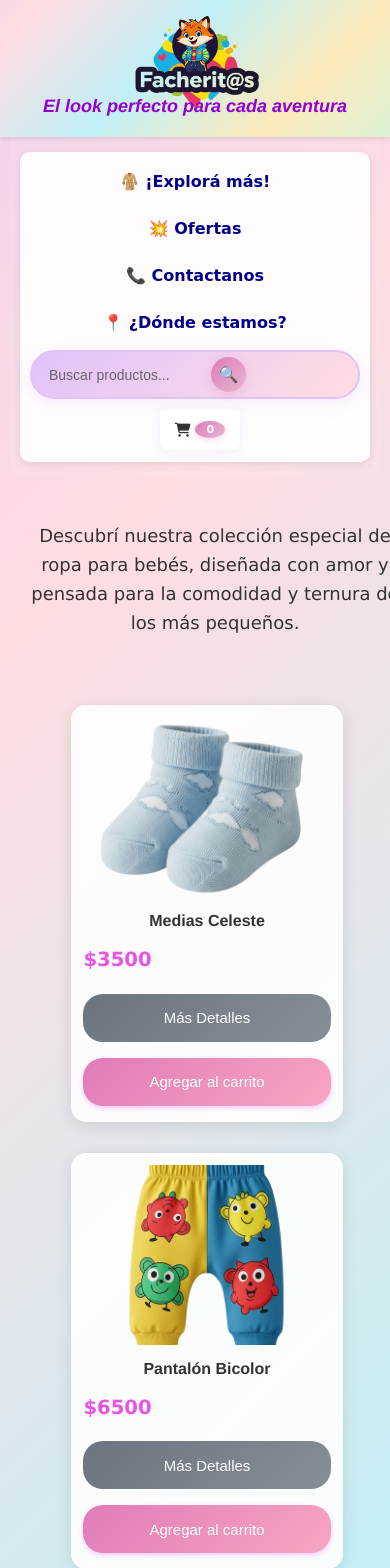
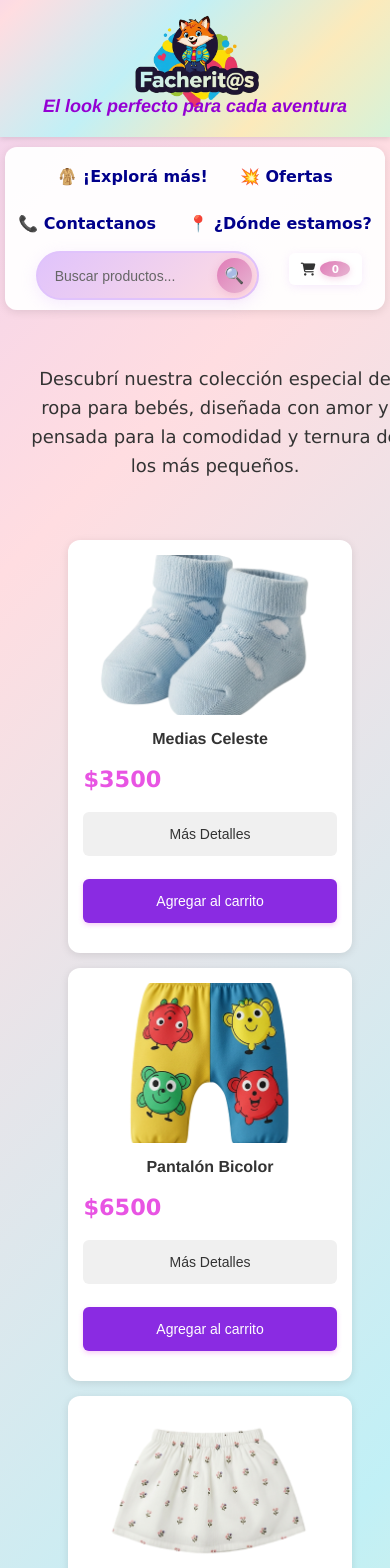
Before and after one commit to najazangeclau/facheritos-ecommerce, a React (Vite) app: page /bebe in a window 390 px wide. Shown: the top 1568 px of the page. Built offline with nearby package versions, Linux system fonts and the light colour scheme.

Commit message:
Mobile design like PC: horizontal menu, 2-column products, scrollable cart table

```diff
--- a/src/index.css
+++ b/src/index.css
@@ -4093,46 +4093,49 @@ p {
   }
 }
 
-/* ===== MEJORAS RESPONSIVAS PARA MÓVILES ===== */
-
-/* Mejoras generales para móviles */
+/* ===== DISEÑO MÓVIL COMO PC (VERTICAL) ===== */
+
+/* Diseño móvil que se ve como PC pero en vertical */
 @media (max-width: 768px) {
-  /* Logo más pequeño en móviles */
+  /* Logo proporcional al ancho */
   .logo-container img {
-    width: 50%;
-    max-width: 120px;
+    width: 40%;
+    max-width: 150px;
   }
 
   .subtitulo-logo {
-    font-size: 14px;
-    margin-top: -10px;
-  }
-
-  /* Navegación más compacta */
+    font-size: 16px;
+    margin-top: -8px;
+  }
+
+  /* Navegación horizontal como en PC */
   nav {
-    padding: 5px 0;
-    background: rgba(255, 255, 255, 0.1);
-    backdrop-filter: blur(10px);
-    border-radius: 0 0 15px 15px;
-    margin: 0 10px 10px 10px;
+    padding: 10px 0;
+    background: transparent;
   }
 
   .menu {
-    gap: 5px;
-    padding: 8px 0;
+    display: flex;
+    flex-direction: row;
+    flex-wrap: wrap;
+    justify-content: center;
+    gap: 8px;
+    padding: 10px 5px;
+    background: rgba(255, 255, 255, 0.95);
+    border-radius: 12px;
+    margin: 0 5px;
+    box-shadow: 0 2px 10px rgba(0, 0, 0, 0.1);
+  }
+
+  .menu a {
+    padding: 8px 12px;
+    font-size: 13px;
+    margin: 2px;
+    border-radius: 6px;
     background: rgba(255, 255, 255, 0.9);
-    border-radius: 10px;
-    margin: 0 5px;
-    box-shadow: 0 2px 8px rgba(0, 0, 0, 0.1);
-  }
-
-  .menu a {
-    padding: 10px 12px;
-    font-size: 14px;
-    margin: 2px 5px;
-    border-radius: 8px;
-    background: rgba(255, 255, 255, 0.8);
     transition: all 0.3s ease;
+    white-space: nowrap;
+    flex: 0 1 auto;
   }
 
   .menu a:hover {
@@ -4140,35 +4143,72 @@ p {
     transform: translateY(-1px);
   }
 
-  /* Productos en móvil */
+  /* Productos como en PC pero en vertical */
+  .galeria {
+    display: grid;
+    grid-template-columns: repeat(2, 1fr);
+    gap: 15px;
+    padding: 15px;
+  }
+
   .producto {
-    margin: 8px 0;
-    padding: 12px;
+    margin: 0;
+    padding: 15px;
+    background: white;
+    border-radius: 12px;
+    box-shadow: 0 2px 8px rgba(0, 0, 0, 0.1);
   }
 
   .producto img {
     width: 100%;
-    height: 180px;
+    height: 160px;
     object-fit: cover;
+    border-radius: 8px;
   }
 
   .producto h3 {
     font-size: 16px;
-    margin: 8px 0;
+    margin: 10px 0 5px 0;
+    color: #333;
   }
 
   .producto p {
+    font-size: 14px;
+    margin: 5px 0;
+    color: #666;
+  }
+
+  /* Botones como en PC */
+  .product-buttons {
+    display: flex;
+    gap: 8px;
+    margin-top: 10px;
+  }
+
+  .boton-carrito, .boton-detalles {
+    flex: 1;
+    padding: 10px;
     font-size: 13px;
-    margin: 4px 0;
-  }
-
-  /* Botones más grandes en móvil */
-  .boton-carrito, .boton-detalles {
-    width: 100%;
-    margin: 4px 0;
-    padding: 12px;
-    font-size: 14px;
-    min-height: 44px; /* Tamaño mínimo para touch */
+    min-height: 40px;
+    border-radius: 6px;
+    border: none;
+    cursor: pointer;
+    transition: all 0.3s ease;
+  }
+
+  .boton-carrito {
+    background: #8a2be2;
+    color: white;
+  }
+
+  .boton-detalles {
+    background: #f0f0f0;
+    color: #333;
+  }
+
+  .boton-carrito:hover, .boton-detalles:hover {
+    transform: translateY(-2px);
+    box-shadow: 0 4px 8px rgba(0, 0, 0, 0.2);
   }
 
   /* Formularios más amigables en móvil */
@@ -4184,18 +4224,86 @@ p {
     min-height: 44px;
   }
 
-  /* Carrito más compacto */
+  /* Carrito como en PC */
   .carrito-container {
-    margin: 5px;
-    padding: 8px;
+    margin: 10px;
+    padding: 20px;
+    background: white;
+    border-radius: 12px;
+    box-shadow: 0 2px 10px rgba(0, 0, 0, 0.1);
+  }
+
+  .carrito-table-container {
+    overflow-x: auto;
+    -webkit-overflow-scrolling: touch;
   }
 
   .carrito-table {
+    width: 100%;
+    min-width: 600px;
+    font-size: 12px;
+    border-collapse: collapse;
+  }
+
+  .carrito-table th, .carrito-table td {
+    padding: 8px 6px;
+    text-align: center;
+    border-bottom: 1px solid #eee;
+  }
+
+  .carrito-table th {
+    background: #f8f9fa;
+    font-weight: bold;
+    color: #333;
+  }
+
+  .carrito-product-image {
+    width: 50px;
+    height: 50px;
+    object-fit: cover;
+    border-radius: 4px;
+  }
+
+  .carrito-select {
+    padding: 4px 6px;
     font-size: 11px;
-  }
-
-  .carrito-table th, .carrito-table td {
-    padding: 6px 3px;
+    border: 1px solid #ddd;
+    border-radius: 4px;
+  }
+
+  .quantity-controls {
+    display: flex;
+    align-items: center;
+    gap: 4px;
+  }
+
+  .quantity-btn {
+    width: 24px;
+    height: 24px;
+    border: 1px solid #ddd;
+    background: white;
+    border-radius: 4px;
+    cursor: pointer;
+    font-size: 12px;
+  }
+
+  .quantity-input {
+    width: 40px;
+    height: 24px;
+    text-align: center;
+    border: 1px solid #ddd;
+    border-radius: 4px;
+    font-size: 11px;
+  }
+
+  .delete-btn {
+    background: #dc3545;
+    color: white;
+    border: none;
+    border-radius: 4px;
+    padding: 4px 8px;
+    cursor: pointer;
+    font-size: 12px;
   }
 
   /* Modal más grande en móvil */
@@ -4242,178 +4350,44 @@ p {
 
 /* Mejoras para pantallas muy pequeñas */
 @media (max-width: 480px) {
-  /* Logo aún más pequeño */
+  /* Logo más pequeño */
   .logo-container img {
-    width: 60%;
-    max-width: 100px;
+    width: 50%;
+    max-width: 120px;
   }
 
   .subtitulo-logo {
-    font-size: 12px;
-  }
-
-  /* Navegación en columna con mejor espaciado */
-  .menu {
-    flex-direction: column;
-    gap: 8px;
-    padding: 10px 0;
-    background: rgba(255, 255, 255, 0.9);
-    border-radius: 10px;
-    margin: 10px;
-    box-shadow: 0 2px 10px rgba(0, 0, 0, 0.1);
-  }
-
-  .menu a {
-    padding: 12px 15px;
     font-size: 14px;
-    margin: 2px 10px;
-    border-radius: 8px;
-    background: rgba(255, 255, 255, 0.8);
-    transition: all 0.3s ease;
-  }
-
-  .menu a:hover {
-    background: rgba(138, 43, 226, 0.1);
-    transform: translateY(-2px);
-  }
-
-  /* Productos en una columna */
+  }
+
+  /* Productos en una columna para pantallas muy pequeñas */
   .galeria {
     grid-template-columns: 1fr;
     gap: 15px;
     padding: 10px;
   }
 
-  /* Botones más grandes */
+  /* Botones más grandes para touch */
   .boton-carrito, .boton-detalles {
-    padding: 14px;
-    font-size: 15px;
-    min-height: 48px;
+    padding: 12px;
+    font-size: 14px;
+    min-height: 44px;
   }
 
   /* Formularios más grandes */
   .form-group input, .form-group select, .form-group textarea {
-    padding: 14px;
+    padding: 12px;
     font-size: 16px;
-    min-height: 48px;
-  }
-
-  /* Carrito más simple */
+    min-height: 44px;
+  }
+
+  /* Carrito con scroll horizontal */
   .carrito-table {
-    font-size: 10px;
+    min-width: 500px;
+    font-size: 11px;
   }
 
   .carrito-table th, .carrito-table td {
-    padding: 4px 2px;
-  }
-
-  /* Modal más grande */
-  .modal-content {
-    width: 98%;
-    margin: 2px;
-    padding: 10px;
-  }
-
-  /* Texto más legible */
-  body {
-    font-size: 14px;
-  }
-
-  h1 {
-    font-size: 24px;
-  }
-
-  h2 {
-    font-size: 20px;
-  }
-
-  h3 {
-    font-size: 18px;
-  }
-}
-
-/* Mejoras para landscape en móviles */
-@media (max-width: 768px) and (orientation: landscape) {
-  /* Ajustar el body para landscape */
-  body {
-    min-height: 100vh;
-    overflow-x: hidden;
-  }
-
-  .logo-container img {
-    width: 25%;
-    max-width: 70px;
-  }
-
-  .subtitulo-logo {
-    font-size: 11px;
-    margin-top: -3px;
-  }
-
-  /* Menú horizontal compacto */
-  .menu {
-    flex-direction: row;
-    flex-wrap: wrap;
-    gap: 4px;
-    padding: 5px 0;
-    background: rgba(255, 255, 255, 0.95);
-    border-radius: 8px;
-    margin: 5px 10px;
-    box-shadow: 0 2px 8px rgba(0, 0, 0, 0.1);
-    justify-content: center;
-  }
-
-  .menu a {
-    padding: 6px 8px;
-    font-size: 11px;
-    margin: 1px;
-    border-radius: 6px;
-    background: rgba(255, 255, 255, 0.9);
-    min-width: fit-content;
-  }
-
-  /* Contenido principal más compacto */
-  main {
-    padding: 10px 5px;
-    margin-top: 5px;
-  }
-
-  /* Productos en landscape */
-  .galeria {
-    grid-template-columns: repeat(2, 1fr);
-    gap: 10px;
-    padding: 8px;
-  }
-
-  .producto {
-    margin: 5px 0;
-    padding: 8px;
-  }
-
-  .producto img {
-    height: 120px;
-  }
-
-  .producto h3 {
-    font-size: 14px;
-    margin: 5px 0;
-  }
-
-  .producto p {
-    font-size: 11px;
-    margin: 3px 0;
-  }
-
-  /* Botones más pequeños en landscape */
-  .boton-carrito, .boton-detalles {
-    padding: 8px;
-    font-size: 12px;
-    min-height: 36px;
-  }
-
-  /* Footer más compacto */
-  .footer-content {
-    gap: 10px;
-    padding: 10px 0;
-  }
-}
+    padding: 6px 4px;
+  }
+}
```
